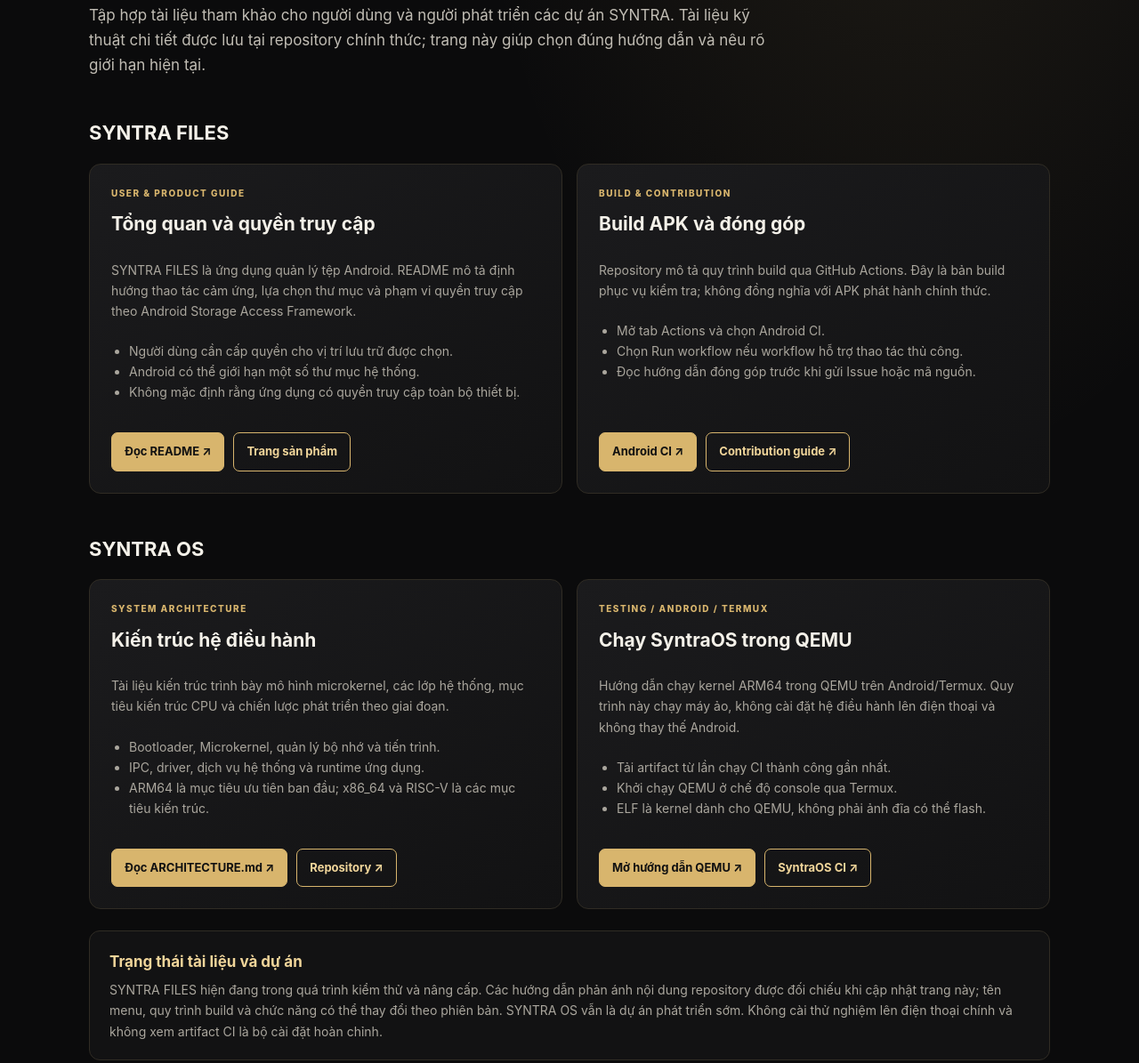
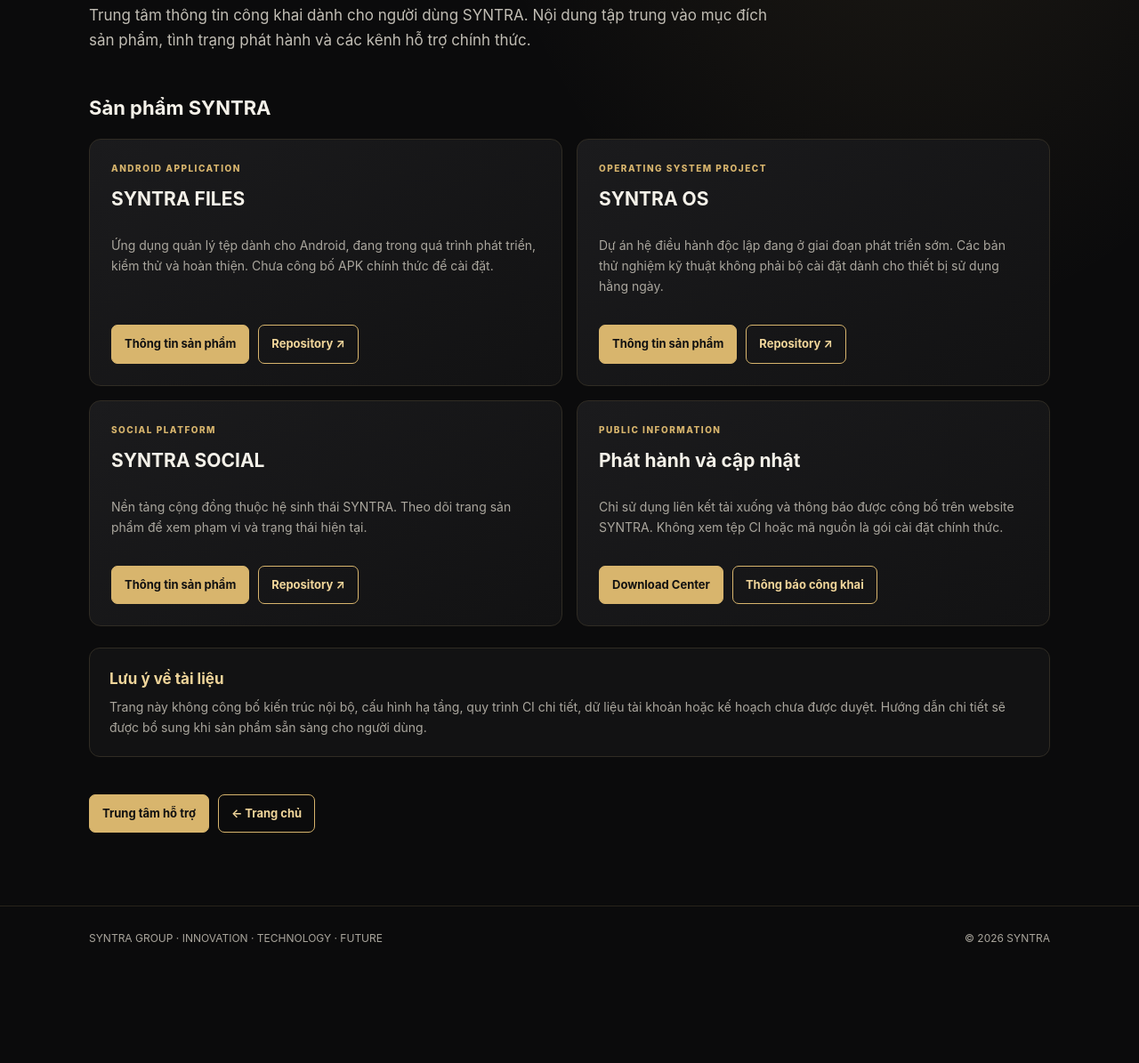
Before and after one commit to dea78799-dotcom/SYNTRA-Website, a plain HTML site: page docs/index.html in a window 1280 px wide. Shown: the part 334-1529 px from the top of the page at 89% size. After the commit the page ends 1425 px from the top, so only its background shows below. Drawn offline with Linux system fonts and the light colour scheme.

Commit message:
Redesign public documentation center and protect internal technical details

```diff
--- a/docs/index.html
+++ b/docs/index.html
@@ -1,82 +1,53 @@
 <!doctype html>
 <html lang="vi">
 <head>
-<meta charset="utf-8">
-<meta name="viewport" content="width=device-width, initial-scale=1">
+<meta charset="utf-8"><meta name="viewport" content="width=device-width,initial-scale=1">
 <meta name="theme-color" content="#101010">
-<meta name="description" content="Trung tâm tài liệu chính thức của SYNTRA GROUP: hướng dẫn SYNTRA FILES, phát triển SYNTRA OS và kiểm thử QEMU.">
+<meta name="description" content="Trung tâm thông tin và hướng dẫn công khai cho các sản phẩm SYNTRA GROUP.">
 <meta name="author" content="SYNTRA GROUP">
-<meta property="og:type" content="website">
-<meta property="og:title" content="Documentation Center | SYNTRA GROUP">
-<meta property="og:description" content="Tài liệu sản phẩm, hướng dẫn sử dụng, phát triển và kiểm thử các dự án SYNTRA.">
-<meta property="og:image" content="https://dea78799-dotcom.github.io/SYNTRA-Website/assets/syntra-mark.svg">
+<meta property="og:type" content="website"><meta property="og:title" content="Documentation Center | SYNTRA GROUP">
+<meta property="og:description" content="Thông tin sản phẩm, hướng dẫn cơ bản và trạng thái phát hành SYNTRA.">
 <title>Documentation Center | SYNTRA GROUP</title>
+<link rel="icon" type="image/svg+xml" href="../assets/syntra-mark.svg">
 <style>
 :root{color-scheme:dark;--bg:#0b0b0c;--panel:#151516;--gold:#d8b56d;--gold2:#f0d59a;--text:#f4f1e9;--muted:#aaa69d;--line:#302c24;--max:1080px}
 *{box-sizing:border-box}body{margin:0;background:radial-gradient(ellipse at 80% 0%,rgba(216,181,109,.10),transparent 35%),var(--bg);color:var(--text);font-family:Inter,ui-sans-serif,system-ui,-apple-system,"Segoe UI",sans-serif;line-height:1.65}
-a{color:inherit;text-decoration:none}a:focus-visible{outline:2px solid var(--gold2);outline-offset:4px}.wrap{width:min(var(--max),calc(100% - 40px));margin:auto}
-header{border-bottom:1px solid rgba(216,181,109,.18);background:rgba(11,11,12,.9)}.nav{min-height:72px;display:flex;align-items:center;justify-content:space-between;gap:18px}
-.brand{display:flex;align-items:center;gap:10px;font-weight:800;letter-spacing:.16em}.brand img{width:38px;height:38px}.navlinks{display:flex;gap:20px;flex-wrap:wrap;color:var(--muted);font-size:13px}.navlinks a:hover{color:var(--gold2)}
-main{padding:64px 0 82px}.eyebrow{color:var(--gold);font-size:11px;font-weight:800;letter-spacing:.25em;text-transform:uppercase}
-h1{font-size:clamp(42px,7vw,70px);line-height:1.08;letter-spacing:-.05em;margin:14px 0}h1 span{color:var(--gold)}.lead{max-width:780px;color:#c1bdb4;font-size:17px}
-.section-title{margin:44px 0 16px;font-size:22px}.grid{display:grid;grid-template-columns:repeat(2,minmax(0,1fr));gap:16px}
-.card{background:linear-gradient(145deg,#1b1b1d,#121213);border:1px solid var(--line);border-radius:13px;padding:24px;display:flex;flex-direction:column;min-height:245px}
-.kicker{color:var(--gold);font-size:10px;font-weight:800;letter-spacing:.15em;text-transform:uppercase}.card h2{font-size:21px;margin:10px 0 8px}.card p,.card li{color:var(--muted);font-size:14px}.card ul{padding-left:20px;margin:8px 0 16px}
-.actions{display:flex;flex-wrap:wrap;gap:10px;margin-top:auto;padding-top:18px}.button{display:inline-flex;padding:10px 14px;border:1px solid var(--gold);border-radius:7px;color:var(--gold2);font-size:13px;font-weight:700}.button.primary{background:var(--gold);color:#111}
+a{color:inherit;text-decoration:none}a:focus-visible,button:focus-visible{outline:2px solid var(--gold2);outline-offset:4px}.wrap{width:min(var(--max),calc(100% - 40px));margin:auto}
+header{border-bottom:1px solid rgba(216,181,109,.18);background:rgba(11,11,12,.94)}.nav{min-height:72px;display:flex;align-items:center;justify-content:space-between;gap:18px}.brand{display:flex;align-items:center;gap:10px;font-weight:800;letter-spacing:.16em}.brand img{width:38px;height:38px}.navlinks{display:flex;gap:20px;flex-wrap:wrap;color:var(--muted);font-size:13px}.navlinks a:hover{color:var(--gold2)}
+.menu-toggle{display:none;background:transparent;color:var(--gold2);border:1px solid var(--line);border-radius:8px;padding:9px 12px;font:inherit;font-size:13px}
+main{padding:64px 0 82px}.eyebrow{color:var(--gold);font-size:11px;font-weight:800;letter-spacing:.25em;text-transform:uppercase}h1{font-size:clamp(42px,7vw,70px);line-height:1.08;letter-spacing:-.05em;margin:14px 0}h1 span{color:var(--gold)}.lead{max-width:780px;color:#c1bdb4;font-size:17px}
+.section-title{margin:44px 0 16px;font-size:22px}.grid{display:grid;grid-template-columns:repeat(2,minmax(0,1fr));gap:16px}.card{background:linear-gradient(145deg,#1b1b1d,#121213);border:1px solid var(--line);border-radius:13px;padding:24px;display:flex;flex-direction:column;min-height:220px}.kicker{color:var(--gold);font-size:10px;font-weight:800;letter-spacing:.15em;text-transform:uppercase}.card h2{font-size:21px;margin:10px 0 8px}.card p{color:var(--muted);font-size:14px}.actions{display:flex;flex-wrap:wrap;gap:10px;margin-top:auto;padding-top:18px}.button{display:inline-flex;align-items:center;min-height:42px;padding:10px 14px;border:1px solid var(--gold);border-radius:7px;color:var(--gold2);font-size:13px;font-weight:700}.button.primary{background:var(--gold);color:#111}
 .notice{margin-top:24px;padding:20px 22px;border:1px solid var(--line);border-radius:12px;background:#121213}.notice h2{font-size:17px;margin:0 0 6px;color:var(--gold2)}.notice p{margin:0;color:var(--muted);font-size:14px}
 footer{border-top:1px solid rgba(216,181,109,.15);padding:26px 0;color:var(--muted);font-size:12px}footer .wrap{display:flex;justify-content:space-between;gap:14px;flex-wrap:wrap}
-@media(max-width:700px){.wrap{width:calc(100% - 30px)}.nav{align-items:flex-start;padding:16px 0;flex-direction:column}.navlinks{gap:14px}main{padding:48px 0 64px}.grid{grid-template-columns:1fr}.card{min-height:0}}
+@media(max-width:760px){.wrap{width:calc(100% - 30px)}.nav{position:relative;min-height:66px;flex-wrap:wrap;padding:12px 0}.menu-toggle{display:inline-flex;align-items:center;gap:8px}.navlinks{display:none;flex-basis:100%;flex-direction:column;gap:0;padding:8px 0 4px}.navlinks.is-open{display:flex}.navlinks a{padding:11px 4px;border-top:1px solid var(--line)}main{padding:48px 0 64px}.grid{grid-template-columns:1fr}.card{min-height:0}}
+@media(max-width:380px){.brand{font-size:13px;letter-spacing:.12em}.menu-toggle{font-size:12px;padding:8px 10px}h1{font-size:40px}}
 </style>
 </head>
 <body>
 <header><div class="wrap nav">
 <a class="brand" href="../index.html"><img src="../assets/syntra-mark.svg" alt=""><span>SYNTRA GROUP</span></a>
-<nav class="navlinks" aria-label="Điều hướng"><a href="../index.html">Trang chủ</a><a href="../index.html#products">Sản phẩm</a><a href="../updates/">Cập nhật</a><a href="../downloads/">Tải xuống</a><a href="../support/">Hỗ trợ</a><a href="../community/">Cộng đồng</a></nav>
+<button class="menu-toggle" type="button" aria-expanded="false" aria-controls="site-nav">☰ Menu</button>
+<nav class="navlinks" id="site-nav" aria-label="Điều hướng"><a href="../index.html">Trang chủ</a><a href="../index.html#products">Sản phẩm</a><a href="../updates/">Cập nhật</a><a href="../downloads/">Tải xuống</a><a href="../support/">Hỗ trợ</a><a href="../community/">Cộng đồng</a></nav>
 </div></header>
 <main class="wrap">
-<div class="eyebrow">Knowledge base / Official documentation</div>
-<h1>Documentation<br><span>Center.</span></h1>
-<p class="lead">Tập hợp tài liệu tham khảo cho người dùng và người phát triển các dự án SYNTRA. Tài liệu kỹ thuật chi tiết được lưu tại repository chính thức; trang này giúp chọn đúng hướng dẫn và nêu rõ giới hạn hiện tại.</p>
-
-<h2 class="section-title">SYNTRA FILES</h2>
+<div class="eyebrow">Knowledge base / Official documentation</div><h1>Documentation<br><span>Center.</span></h1>
+<p class="lead">Trung tâm thông tin công khai dành cho người dùng SYNTRA. Nội dung tập trung vào mục đích sản phẩm, tình trạng phát hành và các kênh hỗ trợ chính thức.</p>
+<h2 class="section-title">Sản phẩm SYNTRA</h2>
 <div class="grid">
-<article class="card">
-<div class="kicker">User & product guide</div>
-<h2>Tổng quan và quyền truy cập</h2>
-<p>SYNTRA FILES là ứng dụng quản lý tệp Android. README mô tả định hướng thao tác cảm ứng, lựa chọn thư mục và phạm vi quyền truy cập theo Android Storage Access Framework.</p>
-<ul><li>Người dùng cần cấp quyền cho vị trí lưu trữ được chọn.</li><li>Android có thể giới hạn một số thư mục hệ thống.</li><li>Không mặc định rằng ứng dụng có quyền truy cập toàn bộ thiết bị.</li></ul>
-<div class="actions"><a class="button primary" href="https://github.com/dea78799-dotcom/Syntra-Files#readme" target="_blank" rel="noopener noreferrer">Đọc README ↗</a><a class="button" href="../products/syntra-files.html">Trang sản phẩm</a></div>
-</article>
-<article class="card">
-<div class="kicker">Build & contribution</div>
-<h2>Build APK và đóng góp</h2>
-<p>Repository mô tả quy trình build qua GitHub Actions. Đây là bản build phục vụ kiểm tra; không đồng nghĩa với APK phát hành chính thức.</p>
-<ul><li>Mở tab Actions và chọn Android CI.</li><li>Chọn Run workflow nếu workflow hỗ trợ thao tác thủ công.</li><li>Đọc hướng dẫn đóng góp trước khi gửi Issue hoặc mã nguồn.</li></ul>
-<div class="actions"><a class="button primary" href="https://github.com/dea78799-dotcom/Syntra-Files/actions" target="_blank" rel="noopener noreferrer">Android CI ↗</a><a class="button" href="https://github.com/dea78799-dotcom/Syntra-Files/blob/main/CONTRIBUTING.md" target="_blank" rel="noopener noreferrer">Contribution guide ↗</a></div>
-</article>
+<article class="card"><div class="kicker">Android application</div><h2>SYNTRA FILES</h2><p>Ứng dụng quản lý tệp dành cho Android, đang trong quá trình phát triển, kiểm thử và hoàn thiện. Chưa công bố APK chính thức để cài đặt.</p><div class="actions"><a class="button primary" href="../products/syntra-files.html">Thông tin sản phẩm</a><a class="button" href="https://github.com/dea78799-dotcom/Syntra-Files" target="_blank" rel="noopener noreferrer">Repository ↗</a></div></article>
+<article class="card"><div class="kicker">Operating system project</div><h2>SYNTRA OS</h2><p>Dự án hệ điều hành độc lập đang ở giai đoạn phát triển sớm. Các bản thử nghiệm kỹ thuật không phải bộ cài đặt dành cho thiết bị sử dụng hằng ngày.</p><div class="actions"><a class="button primary" href="../products/syntra-os.html">Thông tin sản phẩm</a><a class="button" href="https://github.com/dea78799-dotcom/SyntraOS" target="_blank" rel="noopener noreferrer">Repository ↗</a></div></article>
+<article class="card"><div class="kicker">Social platform</div><h2>SYNTRA SOCIAL</h2><p>Nền tảng cộng đồng thuộc hệ sinh thái SYNTRA. Theo dõi trang sản phẩm để xem phạm vi và trạng thái hiện tại.</p><div class="actions"><a class="button primary" href="../products/syntra-social.html">Thông tin sản phẩm</a><a class="button" href="https://github.com/dea78799-dotcom/SYNTRA-Social" target="_blank" rel="noopener noreferrer">Repository ↗</a></div></article>
+<article class="card"><div class="kicker">Public information</div><h2>Phát hành và cập nhật</h2><p>Chỉ sử dụng liên kết tải xuống và thông báo được công bố trên website SYNTRA. Không xem tệp CI hoặc mã nguồn là gói cài đặt chính thức.</p><div class="actions"><a class="button primary" href="../downloads/">Download Center</a><a class="button" href="../updates/">Thông báo công khai</a></div></article>
 </div>
-
-<h2 class="section-title">SYNTRA OS</h2>
-<div class="grid">
-<article class="card">
-<div class="kicker">System architecture</div>
-<h2>Kiến trúc hệ điều hành</h2>
-<p>Tài liệu kiến trúc trình bày mô hình microkernel, các lớp hệ thống, mục tiêu kiến trúc CPU và chiến lược phát triển theo giai đoạn.</p>
-<ul><li>Bootloader, Microkernel, quản lý bộ nhớ và tiến trình.</li><li>IPC, driver, dịch vụ hệ thống và runtime ứng dụng.</li><li>ARM64 là mục tiêu ưu tiên ban đầu; x86_64 và RISC-V là các mục tiêu kiến trúc.</li></ul>
-<div class="actions"><a class="button primary" href="https://github.com/dea78799-dotcom/SyntraOS/blob/main/ARCHITECTURE.md" target="_blank" rel="noopener noreferrer">Đọc ARCHITECTURE.md ↗</a><a class="button" href="https://github.com/dea78799-dotcom/SyntraOS" target="_blank" rel="noopener noreferrer">Repository ↗</a></div>
-</article>
-<article class="card">
-<div class="kicker">Testing / Android / Termux</div>
-<h2>Chạy SyntraOS trong QEMU</h2>
-<p>Hướng dẫn chạy kernel ARM64 trong QEMU trên Android/Termux. Quy trình này chạy máy ảo, không cài đặt hệ điều hành lên điện thoại và không thay thế Android.</p>
-<ul><li>Tải artifact từ lần chạy CI thành công gần nhất.</li><li>Khởi chạy QEMU ở chế độ console qua Termux.</li><li>ELF là kernel dành cho QEMU, không phải ảnh đĩa có thể flash.</li></ul>
-<div class="actions"><a class="button primary" href="https://github.com/dea78799-dotcom/SyntraOS/blob/main/docs/testing/qemu_android_termux.md" target="_blank" rel="noopener noreferrer">Mở hướng dẫn QEMU ↗</a><a class="button" href="https://github.com/dea78799-dotcom/SyntraOS/actions" target="_blank" rel="noopener noreferrer">SyntraOS CI ↗</a></div>
-</article>
-</div>
-
-<div class="notice"><h2>Trạng thái tài liệu và dự án</h2><p>SYNTRA FILES hiện đang trong quá trình kiểm thử và nâng cấp. Các hướng dẫn phản ánh nội dung repository được đối chiếu khi cập nhật trang này; tên menu, quy trình build và chức năng có thể thay đổi theo phiên bản. SYNTRA OS vẫn là dự án phát triển sớm. Không cài thử nghiệm lên điện thoại chính và không xem artifact CI là bộ cài đặt hoàn chỉnh.</p></div>
-<div class="actions" style="margin-top:24px"><a class="button primary" href="../updates/">Xem lịch sử cập nhật</a><a class="button" href="../downloads/">Download Center</a><a class="button" href="../index.html">← Trang chủ</a></div>
+<div class="notice"><h2>Lưu ý về tài liệu</h2><p>Trang này không công bố kiến trúc nội bộ, cấu hình hạ tầng, quy trình CI chi tiết, dữ liệu tài khoản hoặc kế hoạch chưa được duyệt. Hướng dẫn chi tiết sẽ được bổ sung khi sản phẩm sẵn sàng cho người dùng.</p></div>
+<div class="actions" style="margin-top:24px"><a class="button primary" href="../support/">Trung tâm hỗ trợ</a><a class="button" href="../index.html">← Trang chủ</a></div>
 </main>
 <footer><div class="wrap"><span>SYNTRA GROUP · INNOVATION · TECHNOLOGY · FUTURE</span><span>© <span id="year"></span> SYNTRA</span></div></footer>
-<script>document.getElementById("year").textContent=new Date().getFullYear();</script>
+<script>
+document.getElementById("year").textContent=new Date().getFullYear();
+const menuButton=document.querySelector(".menu-toggle"),siteNav=document.getElementById("site-nav");
+menuButton.addEventListener("click",()=>{const open=menuButton.getAttribute("aria-expanded")!=="true";menuButton.setAttribute("aria-expanded",String(open));siteNav.classList.toggle("is-open",open)});
+siteNav.addEventListener("click",event=>{if(event.target.closest("a")){menuButton.setAttribute("aria-expanded","false");siteNav.classList.remove("is-open")}});
+document.addEventListener("keydown",event=>{if(event.key==="Escape"){menuButton.setAttribute("aria-expanded","false");siteNav.classList.remove("is-open")}});
+</script>
 </body></html>
```
